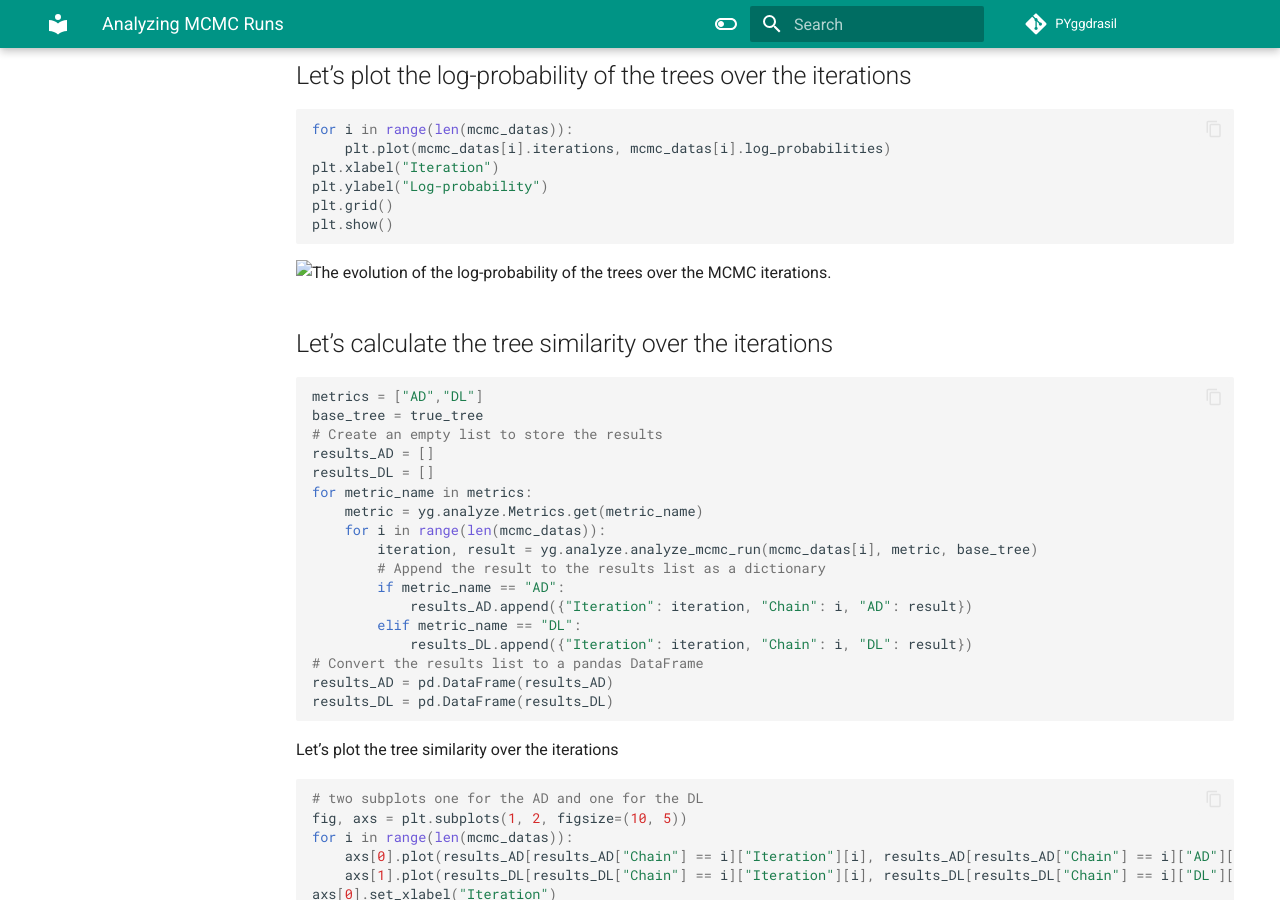
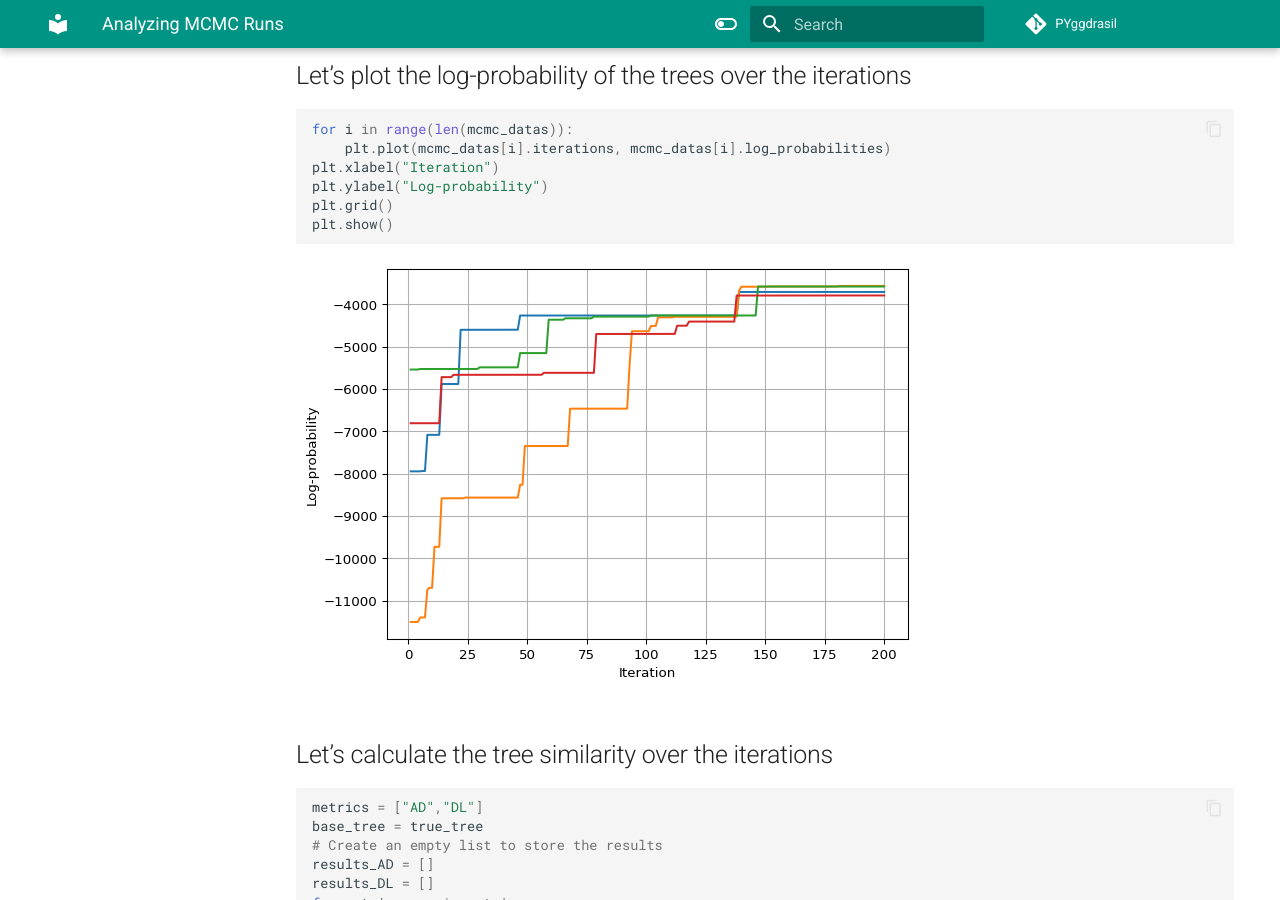
Before and after one commit to cbg-ethz/PYggdrasil, an MkDocs documentation site: the page built from docs/tutorial/analyzeMCMC.md, in a window 1280 px wide and 900 px high, scrolled down 2440 px. Built offline with MkDocs 1.6.1 and Material for MkDocs 9.7.7, drawn with Linux system fonts in a browser that asks for light colours; comment, search, counter and statistics services are not loaded.

Commit message:
fix filepaths

````diff
--- a/docs/tutorial/analyzeMCMC.md
+++ b/docs/tutorial/analyzeMCMC.md
@@ -186,7 +186,7 @@
 ```
 
 <img
-src="analyzeMCMC_files/figure-commonmark/log-prob-iter-output-1.png"
+src="../analyzeMCMC_files/figure-commonmark/log-prob-iter-output-1.png"
 id="log-prob-iter"
 alt="The evolution of the log-probability of the trees over the MCMC iterations." />
 
@@ -232,7 +232,7 @@
 ```
 
 <img
-src="analyzeMCMC_files/figure-commonmark/tree-sim-iter-output-1.png"
+src="../analyzeMCMC_files/figure-commonmark/tree-sim-iter-output-1.png"
 id="tree-sim-iter"
 alt="The evolution of the tree similarity over the MCMC iterations." />
 
@@ -281,7 +281,7 @@
 
 </details>
 
-<img src="analyzeMCMC_files/figure-commonmark/rhat-iter-output-1.png"
+<img src="../analyzeMCMC_files/figure-commonmark/rhat-iter-output-1.png"
 id="rhat-iter"
 alt="The evolution of the Gelman-Rubin statistic over the MCMC iterations." />
 
@@ -319,7 +319,7 @@
 
 </details>
 
-<img src="analyzeMCMC_files/figure-commonmark/tree-vis-output-1.png"
+<img src="../analyzeMCMC_files/figure-commonmark/tree-vis-output-1.png"
 id="tree-vis"
 alt="The trees sampled by the MCMC chains as histograms." />
 
````
